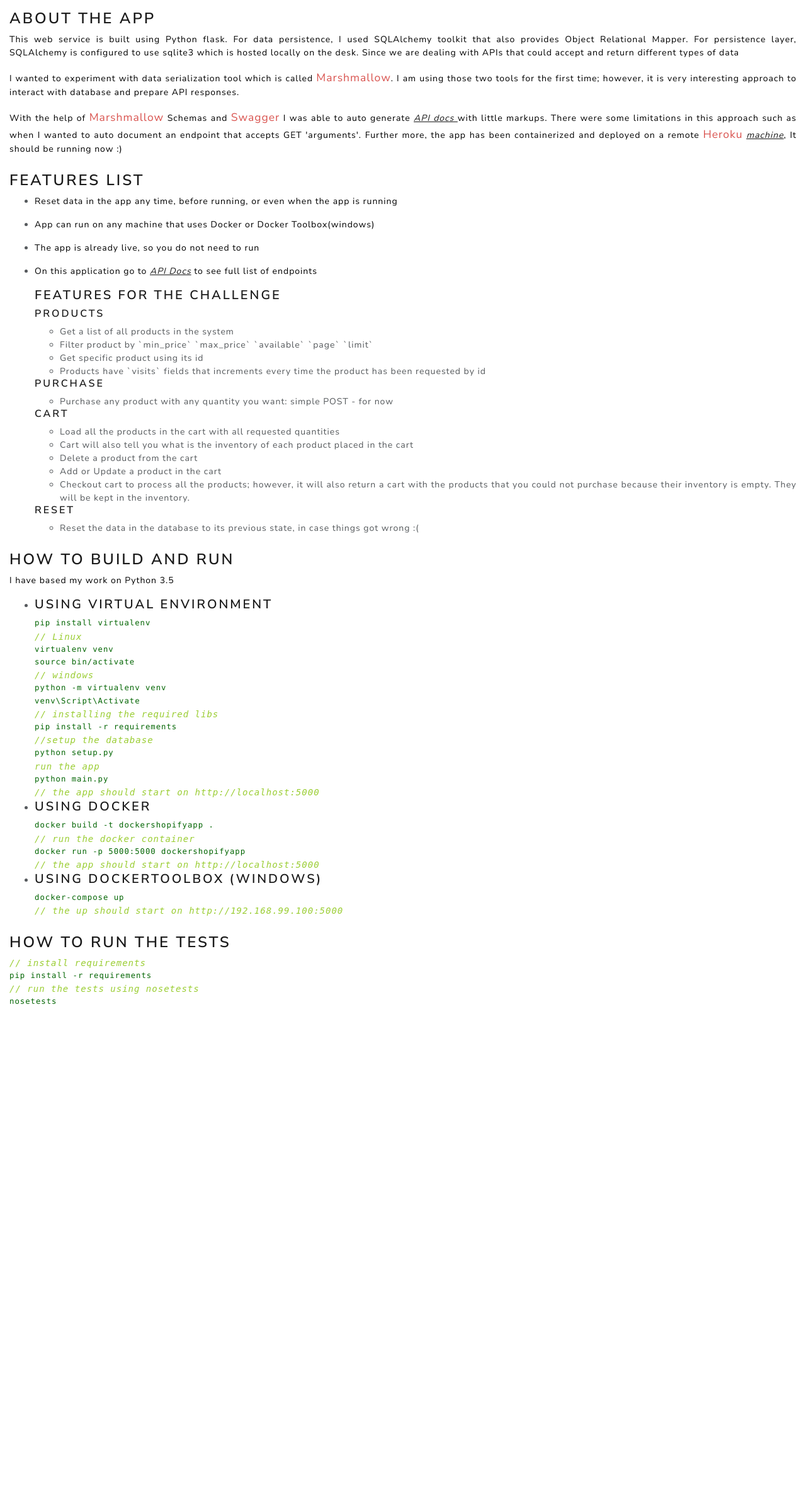
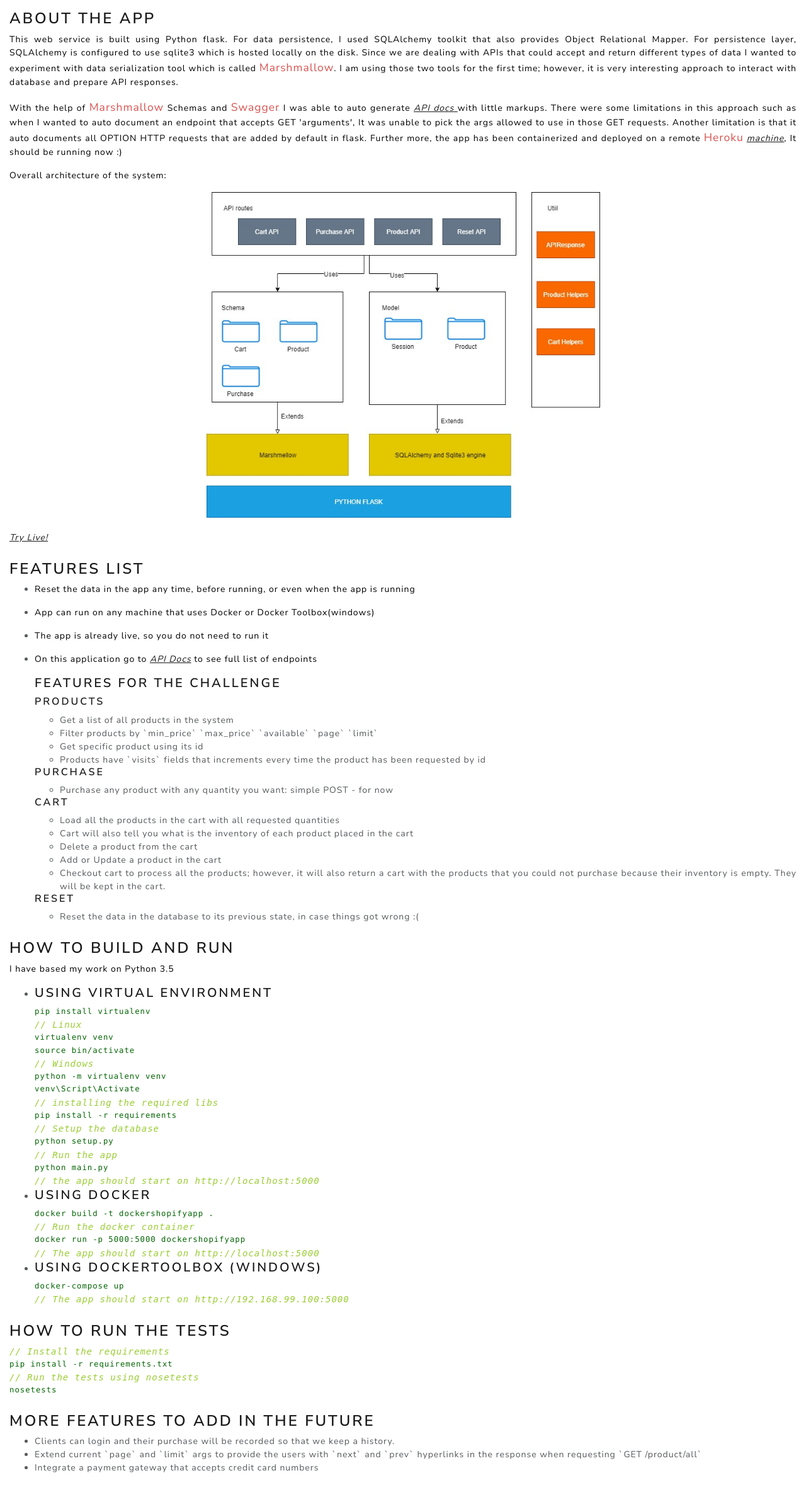
Before and after one commit to veken1199/Simple-Flask-Cart, a Flask app: page / in a window 1280 px wide. Shown: the part 89-2455 px from the top of the page at 63% size. Before the commit the page ends 1684 px from the top, so only its background shows below. Run offline with Flask 2, Linux system fonts and the light colour scheme; parts of the project's set-up code (start-up, migrations or seed data) failed here and were passed over; some libraries are stand-ins or nearby versions.

Commit message:
Last clean up

```diff
--- a/api/product.py
+++ b/api/product.py
@@ -15,7 +15,7 @@ product_route = Blueprint(product_blueprint_name, __name__, url_prefix='/product
 
 @product_route.route('/all')
 @marshal_with(ProductResponseSchema)
-@doc(tags=['Product'], description='''Returns a list of products based on parameters passed in the request:
+@doc(tags=['Product'], description='''Returns a list of products based on args passed in the request:
 product/all?available=<bool>&min_price=<number>&max_price<number>&limit<int>&page<int>
 the default values for the arguments above are:
     available = false
@@ -30,7 +30,6 @@ def get_products():
     # It also sets the default values for missing args in the request
     product_request, err = ProductRequestSchema().load(request.args.to_dict())
     if err:
-        print(err)
         return ApiResponse(message=err, has_error=True).respond()
 
     # Assigning query function reference so that we can use it with different filters
@@ -58,7 +57,7 @@ def get_product(product_id):
     if not product:
         return ApiResponse(message='Product not found', has_error=False)
 
-    # Additional Feature: After every time we visit a product, it `visits`
+    # Additional Feature: After every time we visit a product, its `visits`
     # count increments. A way of showing which product is the most popular
     product.increment_visit()
     db.session.add(product)
--- a/api/purchase.py
+++ b/api/purchase.py
@@ -14,8 +14,8 @@ purchase_route = Blueprint(purchase_blueprint_name, __name__, url_prefix='/purch
 @purchase_route.route('', methods=['POST'])
 @use_kwargs(PurchaseRequestSchema)
 @marshal_with(PurchaseResponseSchema)
-@doc(tags=['Purchase'], description=''' Endpoint purchase a product.
-You need to POST valid 'product_id' and a valid 'quantity'.
+@doc(tags=['Purchase'], description=''' Endpoint to purchase a product.
+You need to POST a valid 'product_id' and a valid 'quantity'.
 The purchase request will only be completed in case there was at least
 the exact quantity of the product to be purchased in our inventory''')
 def purchase(**kwargs):
--- a/config.py
+++ b/config.py
@@ -1,6 +1,9 @@
 class BaseConfig(object):
     DEBUG = True
     TESTING = False
+
+    # Static files path
+    CUSTOM_STATIC_PATH = 'static'
 
     # SQLAlchemy setup
     SQLALCHEMY_DATABASE_URI = 'sqlite:///app.db'
--- a/constants.py
+++ b/constants.py
@@ -1 +1,3 @@
 MAX_INT = 2**31 - 1
+PASS_CODE = 200 # OK
+HAS_ERROR_CODE = 422 # Unprocessable Entity
--- a/database/models/cart.py
+++ b/database/models/cart.py
@@ -1,3 +1,7 @@
+
+# A class that represents a product stored in the cart
+# this is used to deserialize json objects stored into the cart session
+# to application object
 class CardItem():
     added_on = ''
     product_id = ''
--- a/database/schemas/cart.py
+++ b/database/schemas/cart.py
@@ -1,6 +1,6 @@
 from database.schemas.base_response import BaseResponseSchema
 from datetime import date
-from marshmallow import Schema, fields, pre_load, validate
+from marshmallow import Schema, fields
 
 
 class CartItemSchema(Schema):
--- a/database/schemas/product.py
+++ b/database/schemas/product.py
@@ -18,7 +18,7 @@ class ProductResponseSchema(BaseResponseSchema):
     data = fields.Nested(ProductSchema, many=True)
 
 
-# Schema that represents Product HTTP response.
+# Schema that represents Product HTTP Request.
 # The inner class is used to deserialize requests into application level object
 class ProductRequestSchema(Schema):
     class ProductRequest:
--- a/main.py
+++ b/main.py
@@ -1,4 +1,5 @@
-from flask import Flask, jsonify, request, render_template, Markup
+from flask import Flask, jsonify, request, render_template, Markup, send_from_directory
+from werkzeug.utils import secure_filename
 from flask_sessionstore import Session
 from apispec.ext.marshmallow import MarshmallowPlugin
 from apispec import APISpec
@@ -8,7 +9,7 @@ import os
 from database import db
 from api.product import product_route, get_product, get_products, product_blueprint_name
 from api.purchase import purchase_route, purchase, purchase_blueprint_name
-from api.cart import cart_route, cart, add_to_cart, delete_from_cart,cart_checkout, cart_blueprint_name
+from api.cart import cart_route, get_complete_cart, add_to_cart, delete_from_cart,cart_checkout, cart_blueprint_name
 from api.reset import reset_route, reset_data, reset_blueprint_name
 
 
@@ -45,7 +46,7 @@ def create_docs(app):
 
     docs.register(purchase, blueprint=purchase_blueprint_name)
 
-    docs.register(cart, blueprint=cart_blueprint_name)
+    docs.register(get_complete_cart, blueprint=cart_blueprint_name)
     docs.register(add_to_cart, blueprint=cart_blueprint_name)
     docs.register(delete_from_cart, blueprint=cart_blueprint_name)
     docs.register(cart_checkout, blueprint=cart_blueprint_name)
@@ -72,6 +73,13 @@ def method_not_valid(e):
     return jsonify({'message': 'The method is not valid for this route.... Try another'}), 405
 
 
+@app.route('/<path:filename>')
+def custom_static(filename):
+    # Protection against user input attacks to access different directories in our sys
+    if secure_filename(filename):
+        return send_from_directory(app.config['CUSTOM_STATIC_PATH'], filename)
+
+
 @app.route('/')
 def index():
     return render_template('index.html')
--- a/templates/index.html
+++ b/templates/index.html
@@ -24,6 +24,12 @@
         color: yellowgreen;
         font-style: italic;
         font-family: monospace;
+    }
+    .center {
+      display: block;
+      margin-left: auto;
+      margin-right: auto;
+      width: 50%;
     }
 
 </style>
@@ -57,18 +63,25 @@
         <h3>About the app</h3>
         <p>This web service is built using Python flask. For data persistence, I used SQLAlchemy toolkit that also
             provides Object Relational Mapper. For persistence layer, SQLAlchemy is configured to use sqlite3 which is
-            hosted locally on the desk. Since we are dealing with APIs that could accept and return different types of data
-        </p>
-
-        <p>I wanted to experiment with data serialization tool which is called <b class="lead text-danger">Marshmallow</b>. I am
+            hosted locally on the disk. Since we are dealing with APIs that could accept and return different types of data
+            I wanted to experiment with data serialization tool which is called <b class="lead text-danger">Marshmallow</b>. I am
             using those two tools for the first time; however, it is very interesting approach to interact with database and
             prepare API responses.</p>
 
         <p>With the help of <b class="lead text-danger">Marshmallow</b> Schemas and <b class="lead text-danger">Swagger</b>
             I was able to auto generate <a href="/swagger-ui">API docs </a> with little markups. There were some limitations
-            in this approach such as when I wanted to auto document an endpoint that accepts GET 'arguments'.
+            in this approach such as when I wanted to auto document an endpoint that accepts GET 'arguments', It was
+            unable to pick the args allowed to use in those GET requests. Another limitation is that it auto documents all OPTION
+            HTTP requests that are added by default in flask.
             Further more, the app has been containerized and deployed on a remote <b class="lead text-danger">Heroku</b>
             <a href="https://challenge-2019.herokuapp.com/">machine</a>, It should be running now :)</p>
+
+        <p >Overall architecture of the system: </p>
+        <img src="img/overview.jpg" alt="Overall Architecture of the system"class="center"/>
+
+        </br>
+        <p><a href="https://challenge-2019.herokuapp.com/">Try Live!</a></p>
+
     </div>
      <!-- About the app ends -->
 
@@ -77,13 +90,13 @@
         <h3>Features List</h3>
         <ul>
             <li>
-                <p>Reset data in the app any time, before running, or even when the app is running </p>
+                <p>Reset the data in the app any time, before running, or even when the app is running </p>
             </li>
             <li>
                 <p>App can run on any machine that uses Docker or Docker Toolbox(windows)</p>
             </li>
             <li>
-                <p>The app is already live, so you do not need to run</p>
+                <p>The app is already live, so you do not need to run it</p>
             </li>
             <li>
                 <p>On this application go to <a href="/swagger-ui">API Docs</a> to see full list of endpoints</p>
@@ -97,7 +110,7 @@
                     Get a list of all products in the system
                 </li>
                 <li>
-                    Filter product by `min_price` `max_price` `available` `page` `limit`
+                    Filter products by `min_price` `max_price` `available` `page` `limit`
                 </li>
                 <li>
                     Get specific product using its id
@@ -131,7 +144,7 @@
                 <li>
                     Checkout cart to process all the products; however, it will also return
                     a cart with the products that you could not purchase because their inventory is
-                    empty. They will be kept in the inventory.
+                    empty. They will be kept in the cart.
                 </li>
             </ul>
             <h5>Reset</h5>
@@ -157,16 +170,16 @@
                 <pre>virtualenv venv</pre>
                 <pre>source bin/activate</pre>
 
-                <comment> // windows</comment>
+                <comment> // Windows</comment>
                 <pre>python -m virtualenv venv</pre>
                 <pre>venv\Script\Activate</pre>
 
                 <comment> // installing the required libs </comment>
                 <pre>pip install -r requirements</pre>
 
-                <comment> //setup the database </comment>
+                <comment> // Setup the database </comment>
                 <pre>python setup.py</pre>
-                <comment> run the app</comment>
+                <comment> // Run the app</comment>
                 <pre>python main.py</pre>
                 <comment> // the app should start on http://localhost:5000 </comment>
             </li>
@@ -174,14 +187,14 @@
             <li>
                 <h4>Using docker</h4>
                 <pre>docker build -t dockershopifyapp .</pre>
-                <comment> // run the docker container</comment>
+                <comment> // Run the docker container</comment>
                 <pre>docker run -p 5000:5000 dockershopifyapp</pre>
-                <comment> // the app should start on http://localhost:5000 </comment>
+                <comment> // The app should start on http://localhost:5000 </comment>
             </li>
             <li>
                 <h4>Using DockerToolbox (windows)</h4>
                 <pre>docker-compose up</pre>
-                <comment> // the up should start on http://192.168.99.100:5000 </comment> </comment>
+                <comment> // The app should start on http://192.168.99.100:5000 </comment> </comment>
             </li>
         </ul>
     </div>
@@ -190,12 +203,27 @@
     <!-- Run the tests -->
     <div class="topic">
         <h3>How to run the tests</h3>
-            <comment> // install requirements</comment>
-            <pre>pip install -r requirements</pre>
-            <comment> // run the tests using nosetests</comment>
+            <comment> // Install the requirements</comment>
+            <pre>pip install -r requirements.txt</pre>
+            <comment> // Run the tests using nosetests</comment>
             <pre>nosetests</pre>
     </div>
     <!-- Run the tests end here -->
 
+    <div class="topic">
+        <h3> More features to add in the future </h3>
+        <ul>
+            <li>
+                Clients can login and their purchase will be recorded so that we keep a history.
+            </li>
+            <li>
+                Extend current `page` and `limit` args to provide the users with `next` and `prev` hyperlinks
+                in the response when requesting `GET /product/all`
+            </li>
+            <li>
+                Integrate a payment gateway that accepts credit card numbers
+            </li>
+        </ul>
+    </div>
 </body>
 </html>
--- a/util/product_helper.py
+++ b/util/product_helper.py
@@ -8,7 +8,6 @@ def product_id_validator(key):
     def validate_key(route_func):
         def wrap(*args, **kwargs):
             id = kwargs.get(key)
-            print(id)
             if id > constants.MAX_INT or id < 0:
                 return ApiResponse(message="Invalid product id", has_error=True)
             return route_func(*args, **kwargs)
```
Also changed, not shown: api/cart.py (+7 -8 lines), tests/test_product_api.py (+5 -6 lines), tests/test_purchase_api.py (+9 -8 lines), util/response_builder.py (+3 -7 lines), README.md (added), app.db, static/favicon.ico (added), static/img/overview.jpg (added), test.db.
